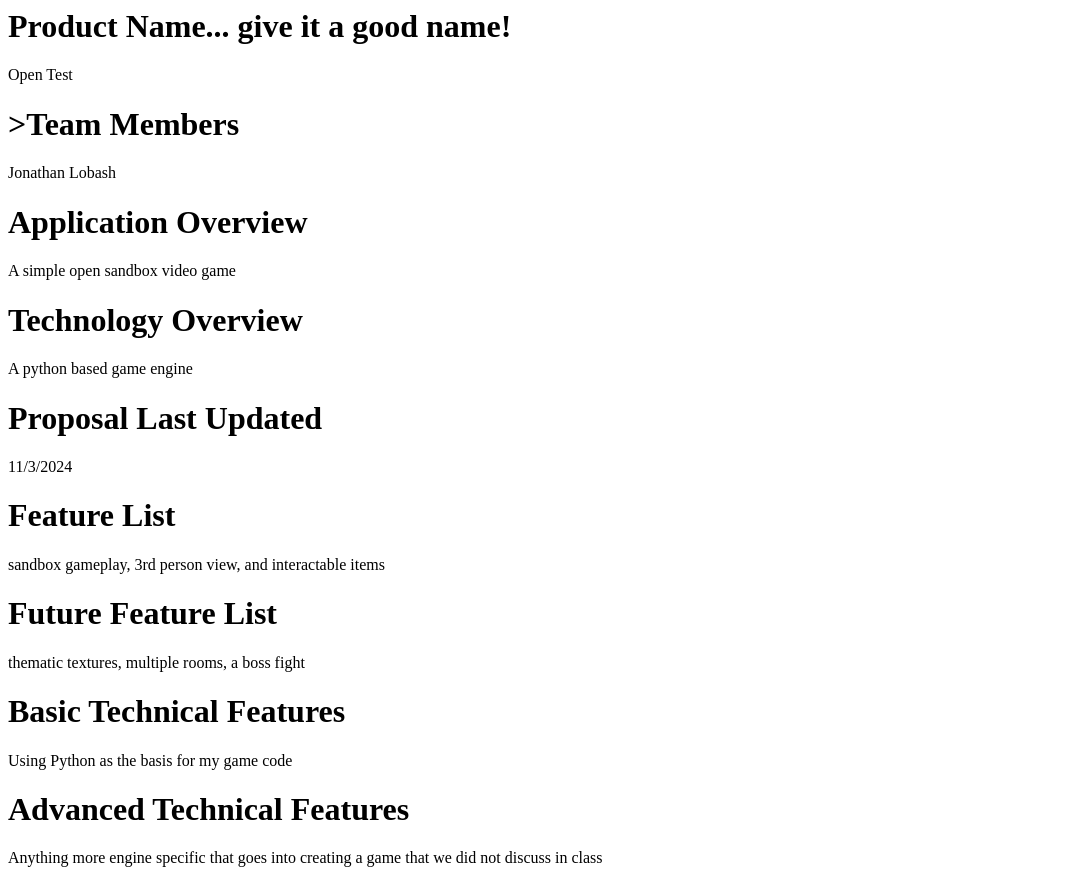
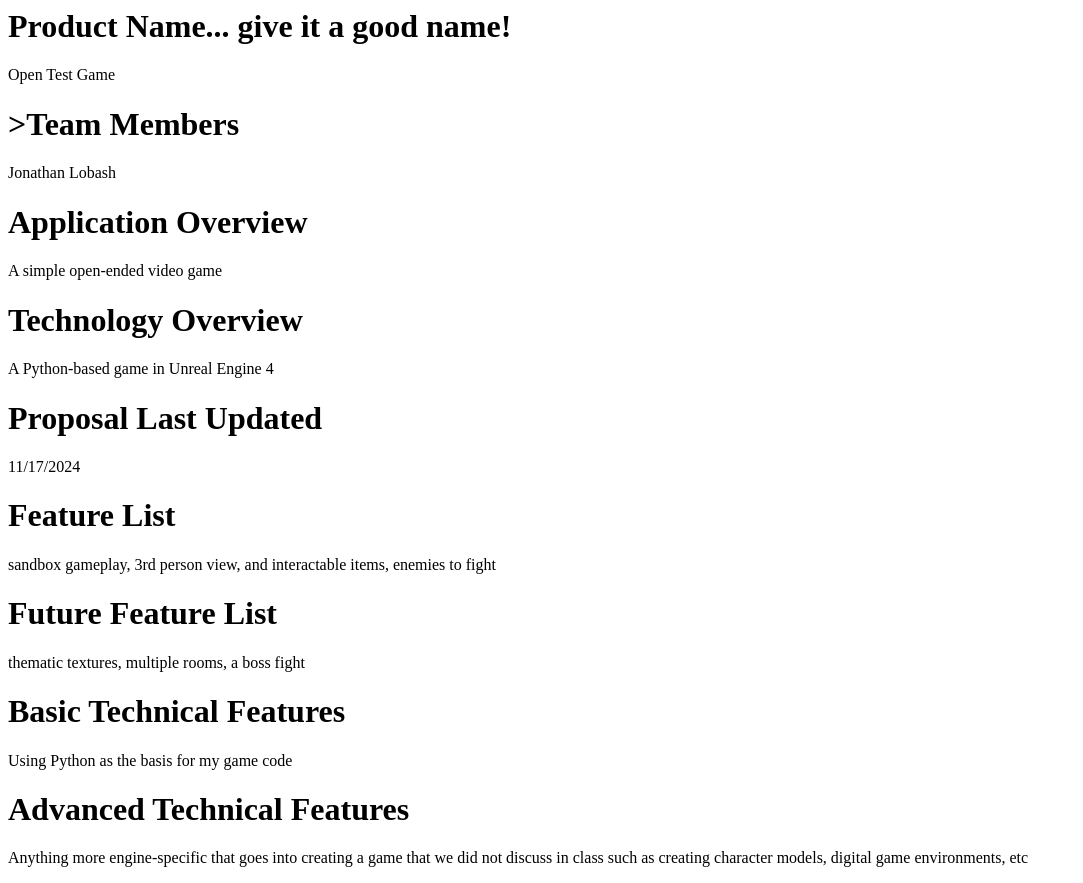
Before and after one commit to JonathanRLobash/Class-Project-Proposal, a plain HTML site: page index.html in a window 1280 px wide. Shown: the whole page, without its empty margins (0-1083 px from the left). Drawn offline with Linux system fonts and the light colour scheme.

Commit message:
Update index.html

```diff
--- a/index.html
+++ b/index.html
@@ -1,18 +1,18 @@
 <h1>Product Name... give it a good name!</h1>
-  <p>Open Test</p>
+  <p>Open Test Game</p>
 <h1>>Team Members</h1>
   <p>Jonathan Lobash</p>
 <h1>Application Overview</h1>
-  <p>A simple open sandbox video game</p>
+  <p>A simple open-ended video game</p>
 <h1>Technology Overview</h1>
-  <p>A python based game engine</p>
+  <p>A Python-based game in Unreal Engine 4</p>
 <h1>Proposal Last Updated</h1>
-  <p>11/3/2024</p>
+  <p>11/17/2024</p>
 <h1>Feature List</h1>
-  <p>sandbox gameplay, 3rd person view, and interactable items</p>
+  <p>sandbox gameplay, 3rd person view, and interactable items, enemies to fight</p>
 <h1>Future Feature List</h1>
   <p>thematic textures, multiple rooms, a boss fight</p>
 <h1>Basic Technical Features</h1>
   <p>Using Python as the basis for my game code</p>
 <h1>Advanced Technical Features</h1>
-  <p>Anything more engine specific that goes into creating a game that we did not discuss in class</p>
+  <p>Anything more engine-specific that goes into creating a game that we did not discuss in class such as creating character models, digital game environments, etc</p>
```
